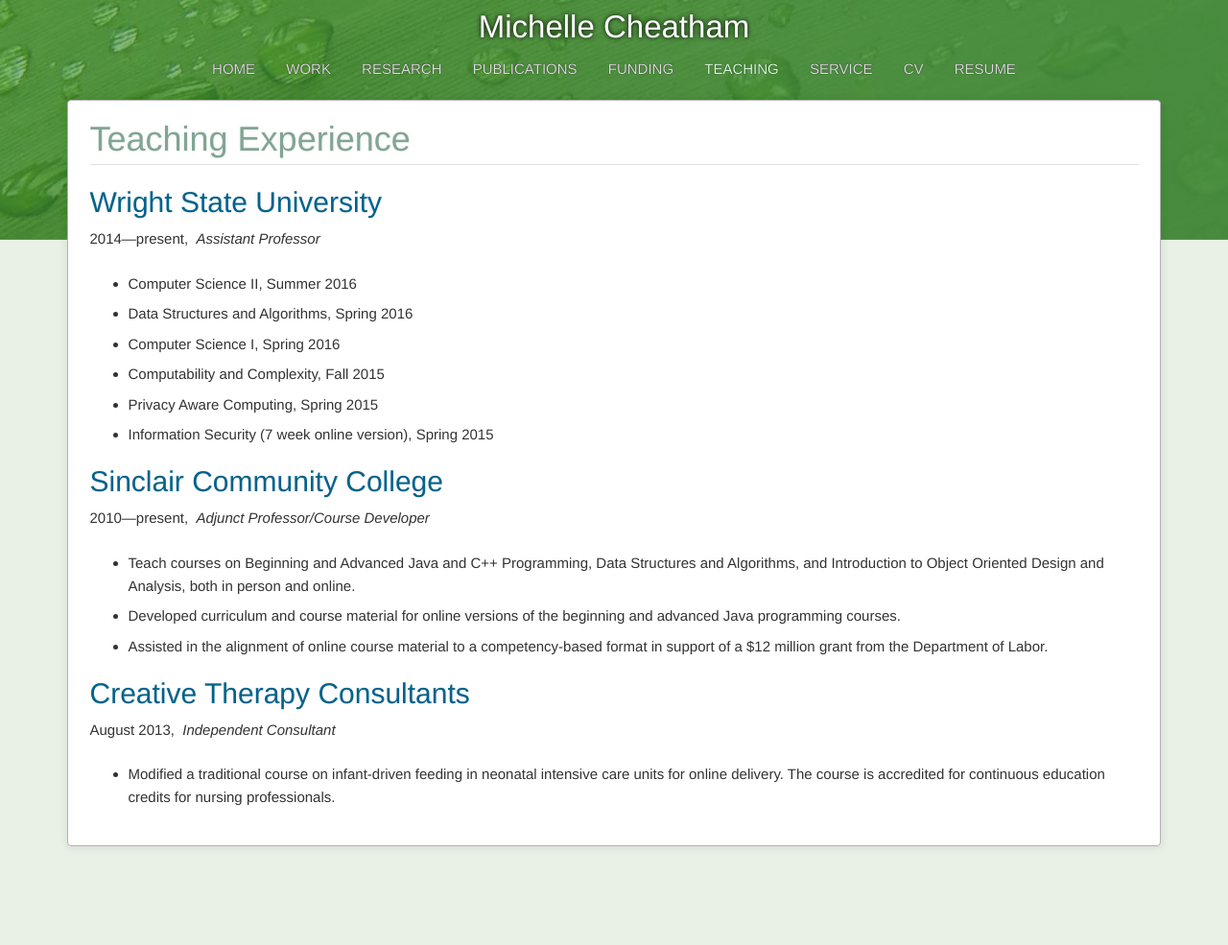
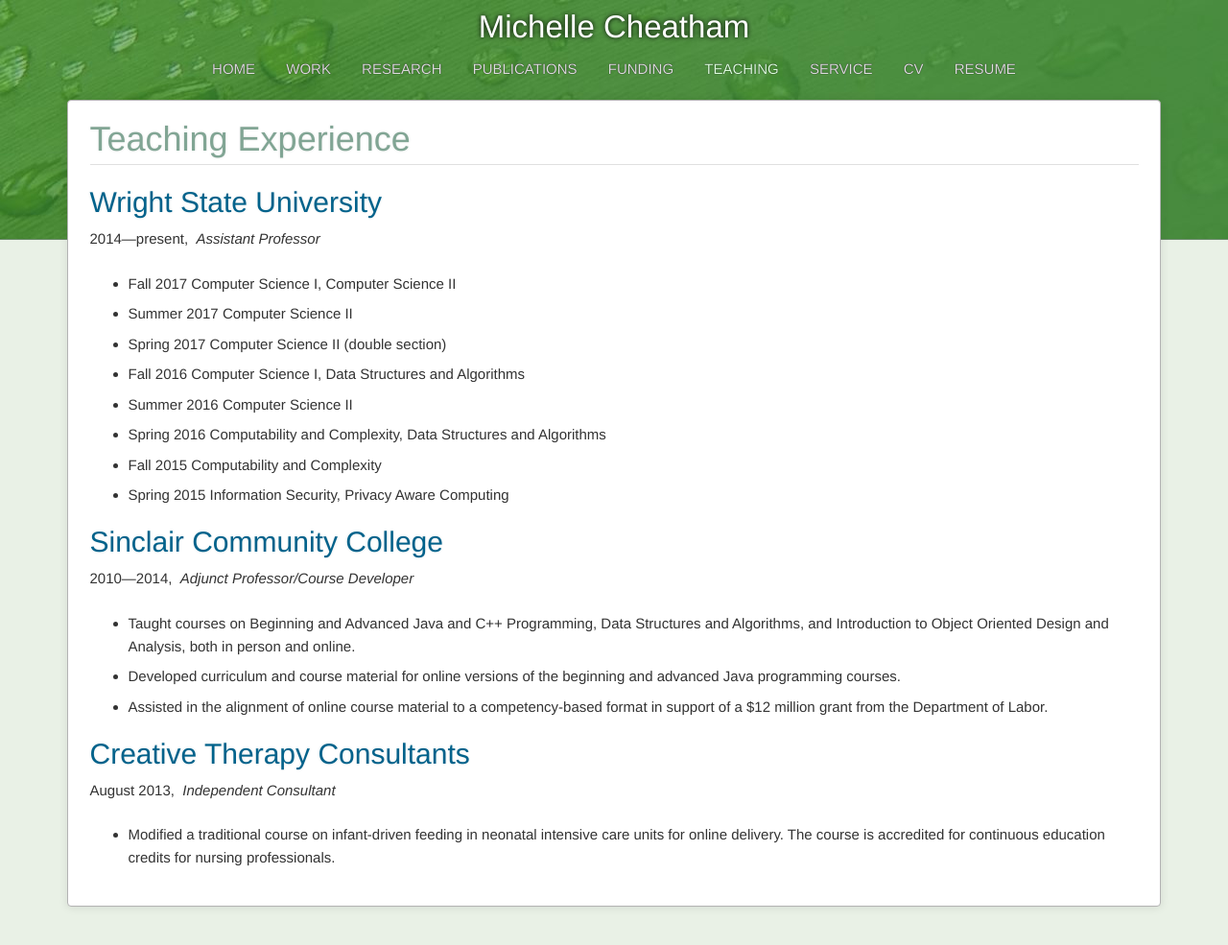
Before and after one commit to mcheatham/mcheatham.github.io, a Jekyll site: the page built from teaching.md, in a window 1280 px wide. Shown: the whole page at 96% size. Built offline with Jekyll 4.4.1, drawn with Linux system fonts in a browser that asks for light colours; before the commit the page ends 922 px from its top, so only the background shows below that.

Commit message:
Updated and changed the format of the teaching section

```diff
--- a/_data/teaching.yaml
+++ b/_data/teaching.yaml
@@ -4,20 +4,22 @@
   end-date: present
   id: wsu
   details:
-    - Computer Science II, Summer 2016
-    - Data Structures and Algorithms, Spring 2016
-    - Computer Science I, Spring 2016
-    - Computability and Complexity, Fall 2015
-    - Privacy Aware Computing, Spring 2015
-    - Information Security (7 week online version), Spring 2015
+    - Fall 2017  Computer Science I, Computer Science II
+    - Summer 2017  Computer Science II
+    - Spring 2017  Computer Science II (double section)
+    - Fall 2016  Computer Science I, Data Structures and Algorithms
+    - Summer 2016  Computer Science II
+    - Spring 2016  Computability and Complexity, Data Structures and Algorithms
+    - Fall 2015  Computability and Complexity
+    - Spring 2015  Information Security, Privacy Aware Computing
 
 - employer: Sinclair Community College
   title: Adjunct Professor/Course Developer
   start-date: 2010
-  end-date: present
+  end-date: 2014
   id: sinclair
   details:
-    - Teach courses on Beginning and Advanced Java and C++ Programming, Data Structures
+    - Taught courses on Beginning and Advanced Java and C++ Programming, Data Structures
       and Algorithms, and Introduction to Object Oriented Design and Analysis,
       both in person and online.
     - Developed curriculum and course material for online versions of the
```
